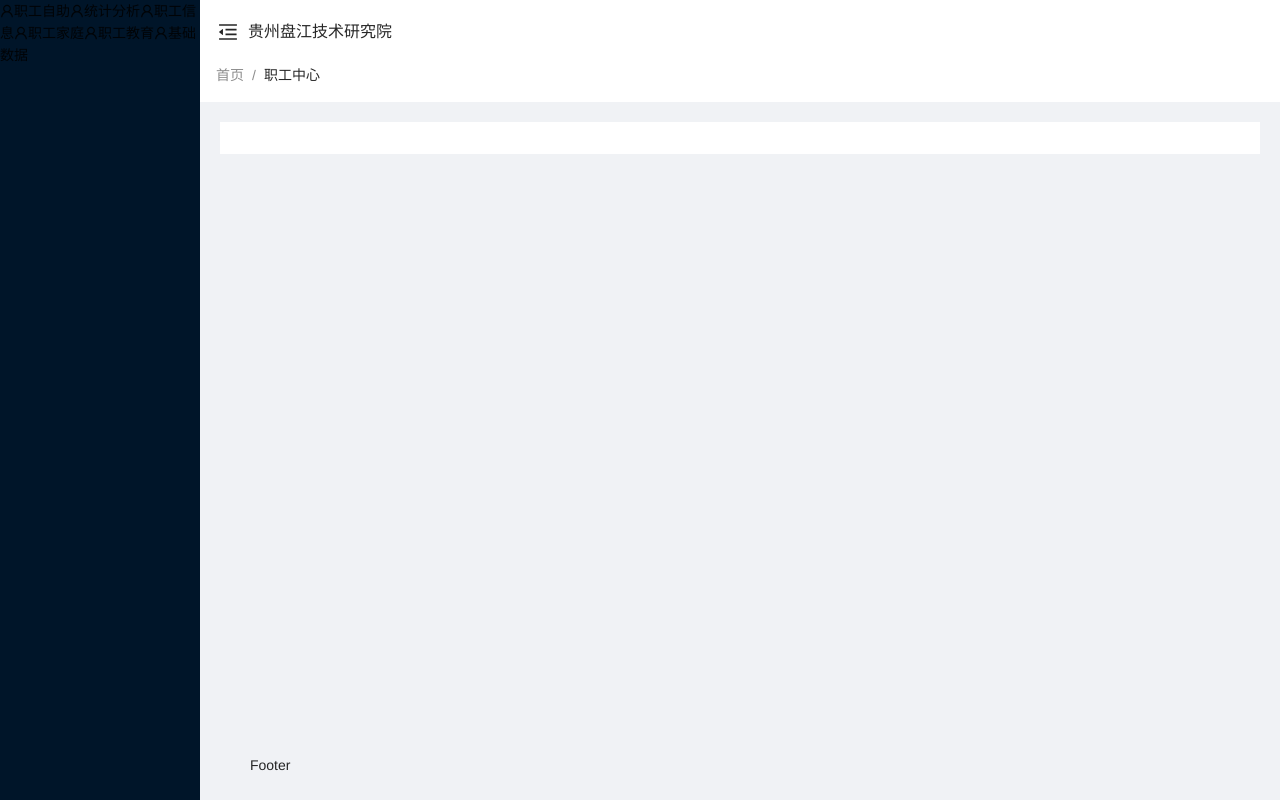
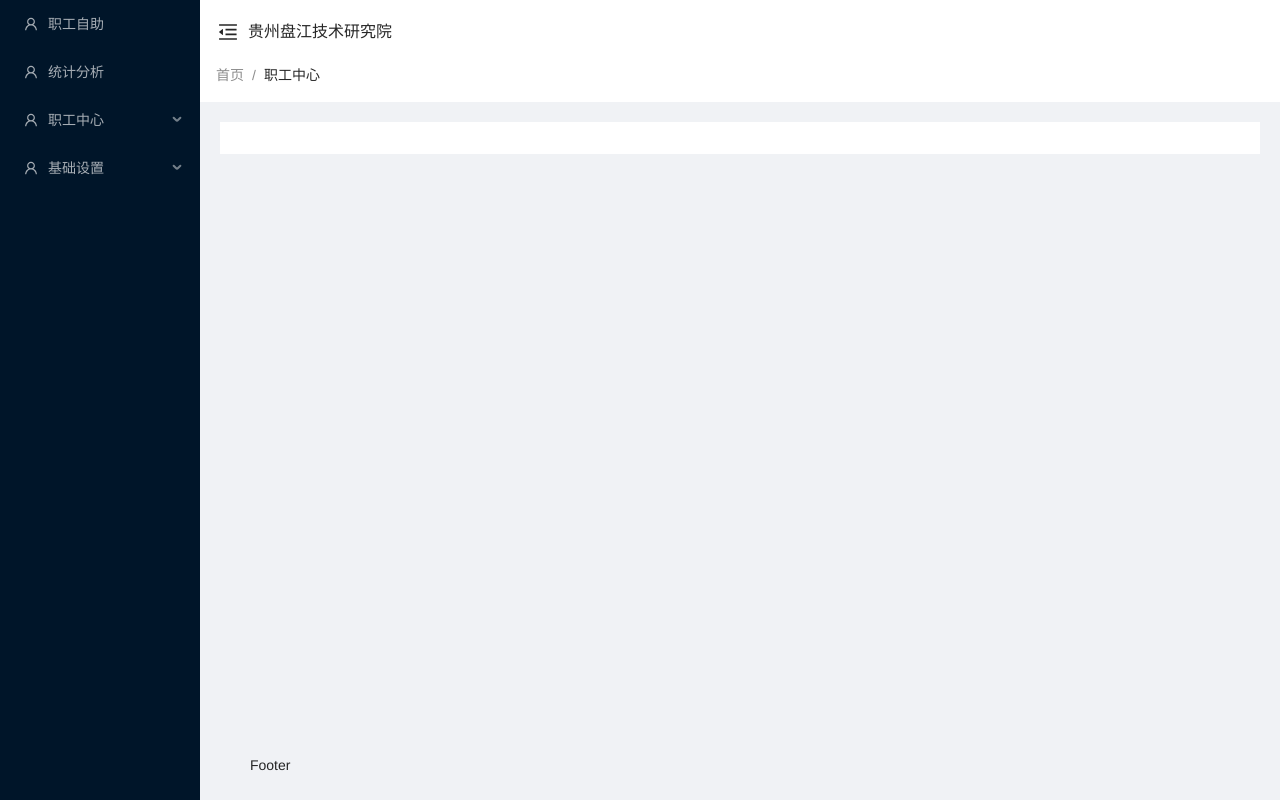
Before and after one commit to daniellan4039/seaseed, a Vue app: page /#/employee in a window 1280 px wide. Built offline with nearby package versions, Linux system fonts and the light colour scheme.

Commit message:
feat: adjust menu from raw jsx to resolveCompnent

```diff
--- a/src/components/menu/CusMenu.js
+++ b/src/components/menu/CusMenu.js
@@ -1,5 +1,5 @@
 // eslint-disable-next-line no-unused-vars
-import {h, watch, reactive} from "vue";
+import {h, watch, reactive, resolveComponent} from "vue";
 import {UserOutlined} from "@ant-design/icons-vue";
 
 export default {
@@ -109,7 +109,7 @@ export default {
             if (menuItemsTree instanceof Array) {
                 subMenuTree = menuItemsTree.map(i => {
                     if (i.type === 'menuItem') {
-                        return h(<a-menu-item></a-menu-item>, {key: i?.key, title: i?.title}, {
+                        return h(resolveComponent('a-menu-item'), {key: i?.key, title: i?.title}, {
                             default: () => {
                                 return [
                                     <UserOutlined/>,
@@ -118,7 +118,7 @@ export default {
                         })
                     } else if (i.type === 'subMenu') {
                         const subMenu = this.setSubMenu(i.children)
-                        return h(<a-sub-menu></a-sub-menu>, {onTitleClick: this.onSubMenuClick, key: i?.key}, {
+                        return h(resolveComponent('a-sub-menu'), {onTitleClick: this.onSubMenuClick, key: i?.key}, {
                             default: () => {
                                 return subMenu
                             },
@@ -174,7 +174,7 @@ export default {
     render() {
         const {setSubMenu, onMenuOpenChange, menuOpenKey, onSelect, collapsed} = this
         const subMenus = setSubMenu(this.dataSource.items)
-        return h(<a-menu></a-menu>,
+        return h(resolveComponent('a-menu'),
             {
                 mode: 'inline',
                 theme: 'dark',
```
